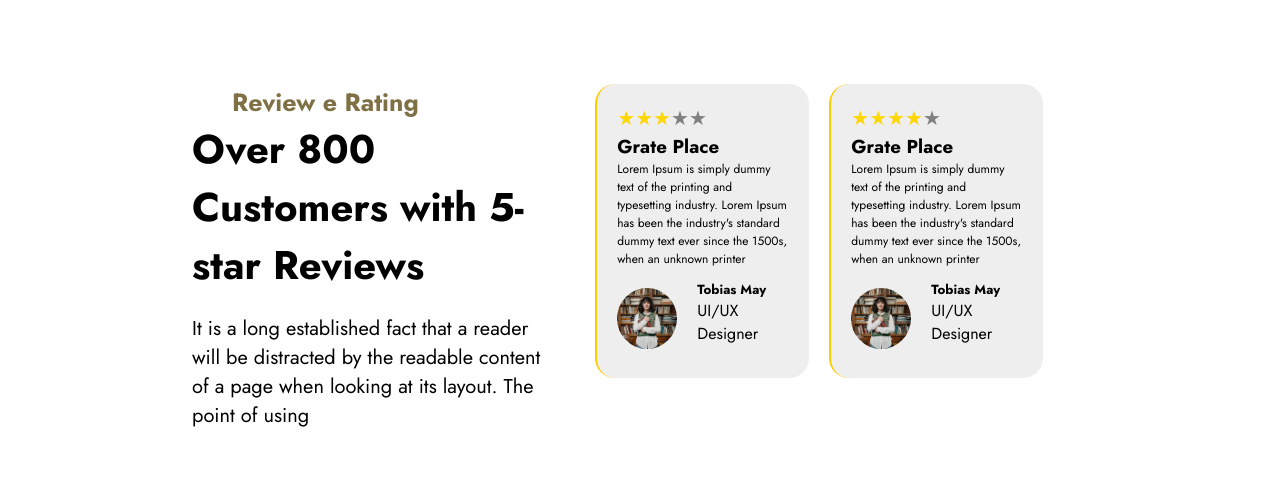
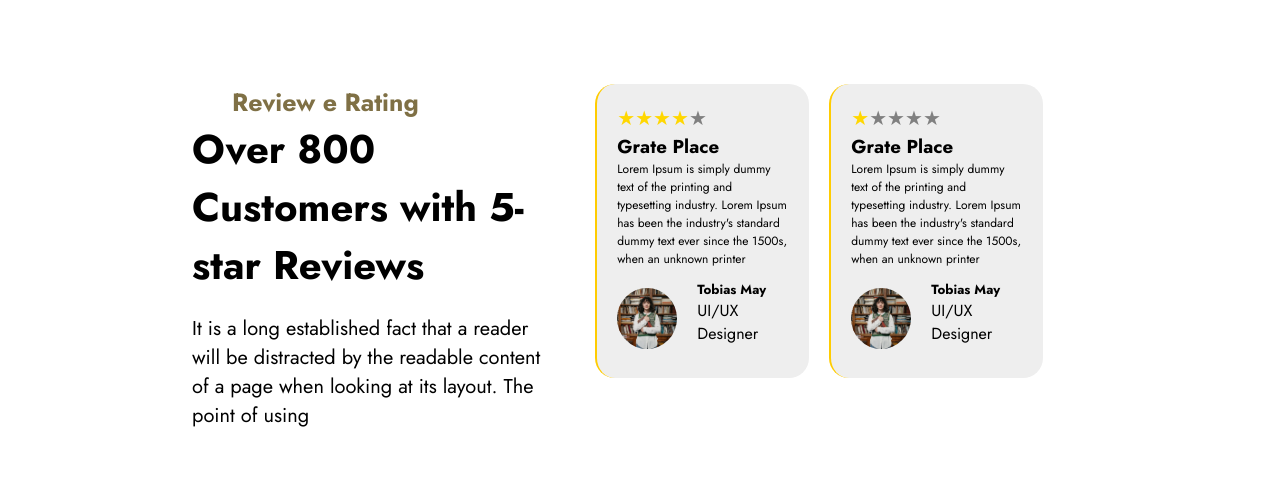
Before and after one commit to FraCuboni/proj-html-vuejs, a Vue app: page / in a window 1280 px wide. Shown: the part 2758-3238 px from the top of the page. Built offline with nearby package versions, Linux system fonts and the light colour scheme.

Commit message:
feat: card slider moving on his own

```diff
--- a/src/components/CardSlider.vue
+++ b/src/components/CardSlider.vue
@@ -1,12 +1,19 @@
 <script>
   import { Swiper, SwiperSlide } from 'swiper/vue';
   import 'swiper/swiper-bundle.css';
+  import 'swiper/css';
+  import { Autoplay } from 'swiper/modules';
 
   export default {
     name: 'CardSlider',
     components: {
       Swiper,
       SwiperSlide,
+    },
+    setup(){
+      return{
+        modules : [Autoplay]
+      }
     },
     props: {
       cardRating: {
@@ -18,7 +25,7 @@
 </script>
 
 <template>
-    <swiper :slides-per-view="2" space-between="20" loop="true" :breakpoints="{
+    <swiper :autoplay="{delay : 3000, disableOnInteraction : true,}" :modules="modules" :slides-per-view="2" space-between="20" loop="true" :breakpoints="{
       0: {
         slidesPerView: 1,
         spaceBetween: 10,
```
